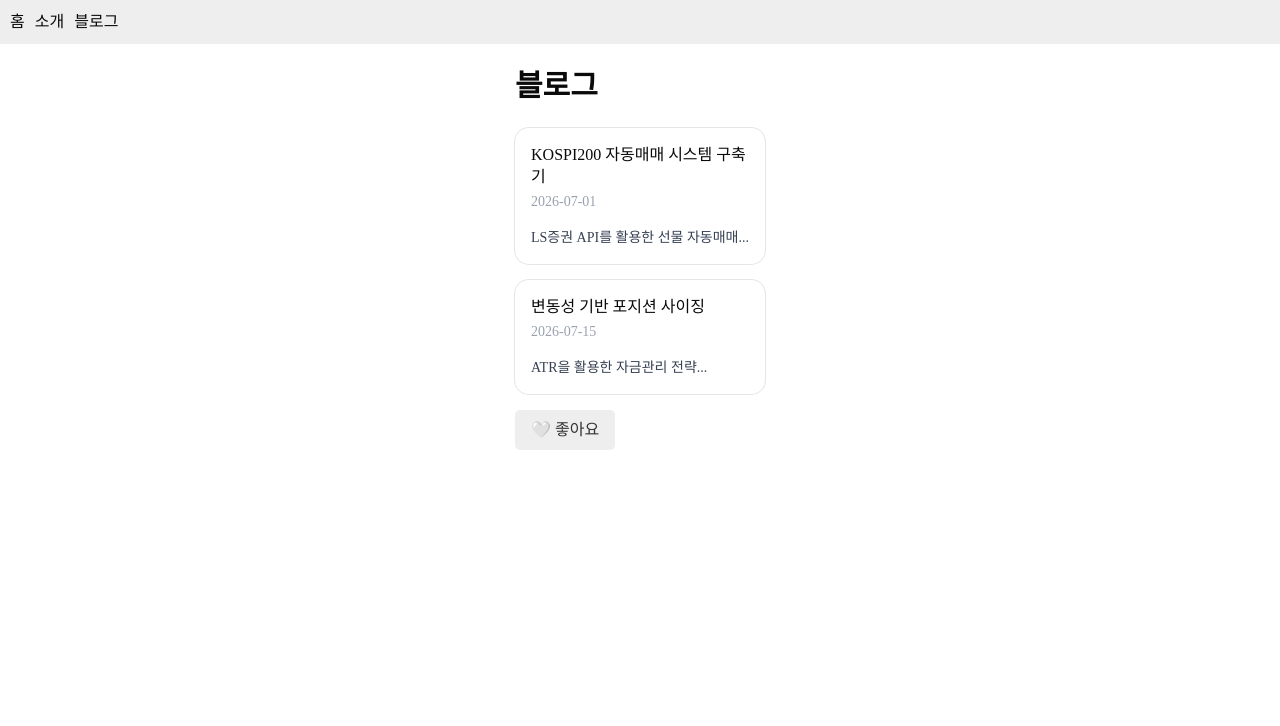
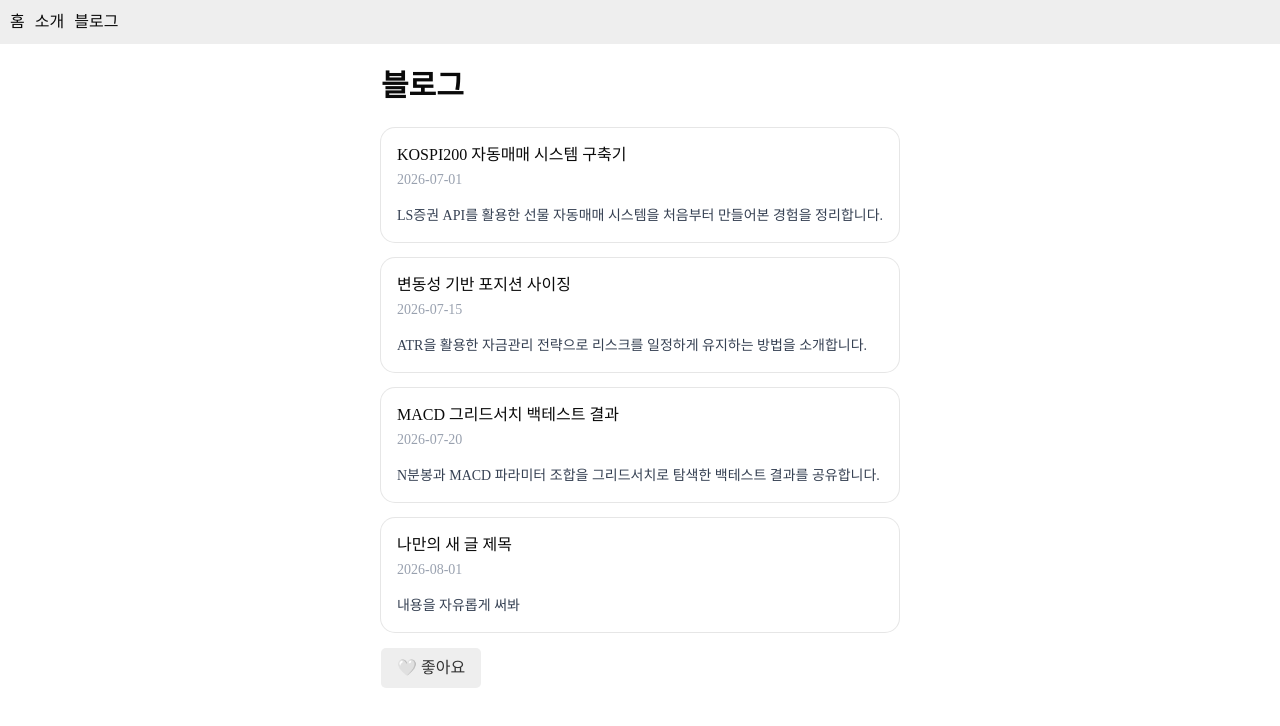
Before and after one commit to runny72/blog-practice, a Next.js app: page /blog in a window 1280 px wide. Shown: the top 726 px of the page. Built offline with nearby package versions, Linux system fonts and the light colour scheme.

Commit message:
JSON 파일로 블로그 데이터 분리

```diff
--- a/src/app/blog/page.tsx
+++ b/src/app/blog/page.tsx
@@ -1,21 +1,9 @@
 import LikeButton from '../components/LikeButton';
 import { Post } from '../../types/post';
 import { Card, CardHeader, CardTitle, CardContent } from '@/components/ui/card';
+import postsData from '../../data/posts.json';
 
-const posts: Post[] = [
-  {
-    id: 1,
-    title: 'KOSPI200 자동매매 시스템 구축기',
-    content: 'LS증권 API를 활용한 선물 자동매매...',
-    date: '2026-07-01',
-  },
-  {
-    id: 2,
-    title: '변동성 기반 포지션 사이징',
-    content: 'ATR을 활용한 자금관리 전략...',
-    date: '2026-07-15',
-  },
-];
+const posts: Post[] = postsData;
 
 export default function BlogPage() {
   return (
--- /dev/null
+++ b/src/data/posts.json
@@ -0,0 +1,27 @@
+[
+  {
+    "id": 1,
+    "title": "KOSPI200 자동매매 시스템 구축기",
+    "content": "LS증권 API를 활용한 선물 자동매매 시스템을 처음부터 만들어본 경험을 정리합니다.",
+    "date": "2026-07-01"
+  },
+  {
+    "id": 2,
+    "title": "변동성 기반 포지션 사이징",
+    "content": "ATR을 활용한 자금관리 전략으로 리스크를 일정하게 유지하는 방법을 소개합니다.",
+    "date": "2026-07-15"
+  },
+  {
+    "id": 3,
+    "title": "MACD 그리드서치 백테스트 결과",
+    "content": "N분봉과 MACD 파라미터 조합을 그리드서치로 탐색한 백테스트 결과를 공유합니다.",
+    "date": "2026-07-20"
+  },
+  {
+  "id": 4,
+  "title": "나만의 새 글 제목",
+  "content": "내용을 자유롭게 써봐",
+  "date": "2026-08-01"
+}
+
+]
```
